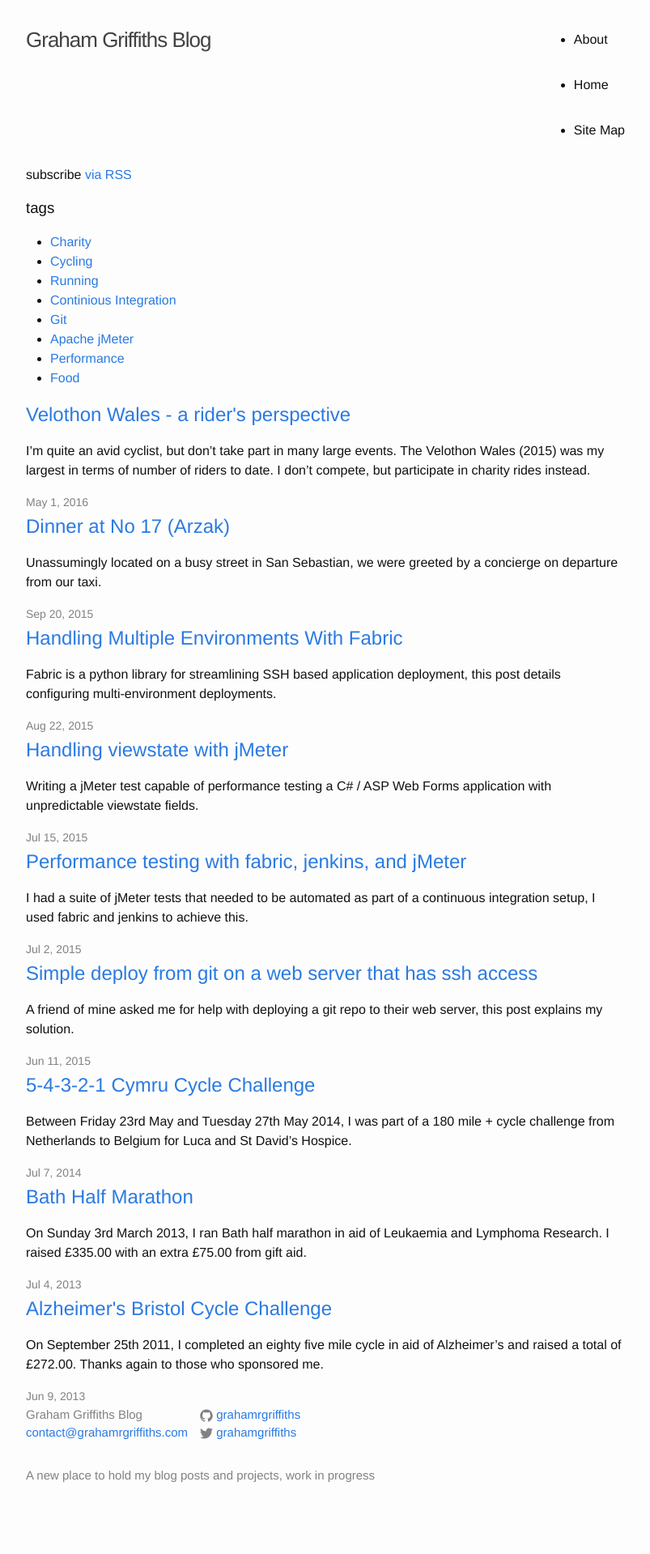
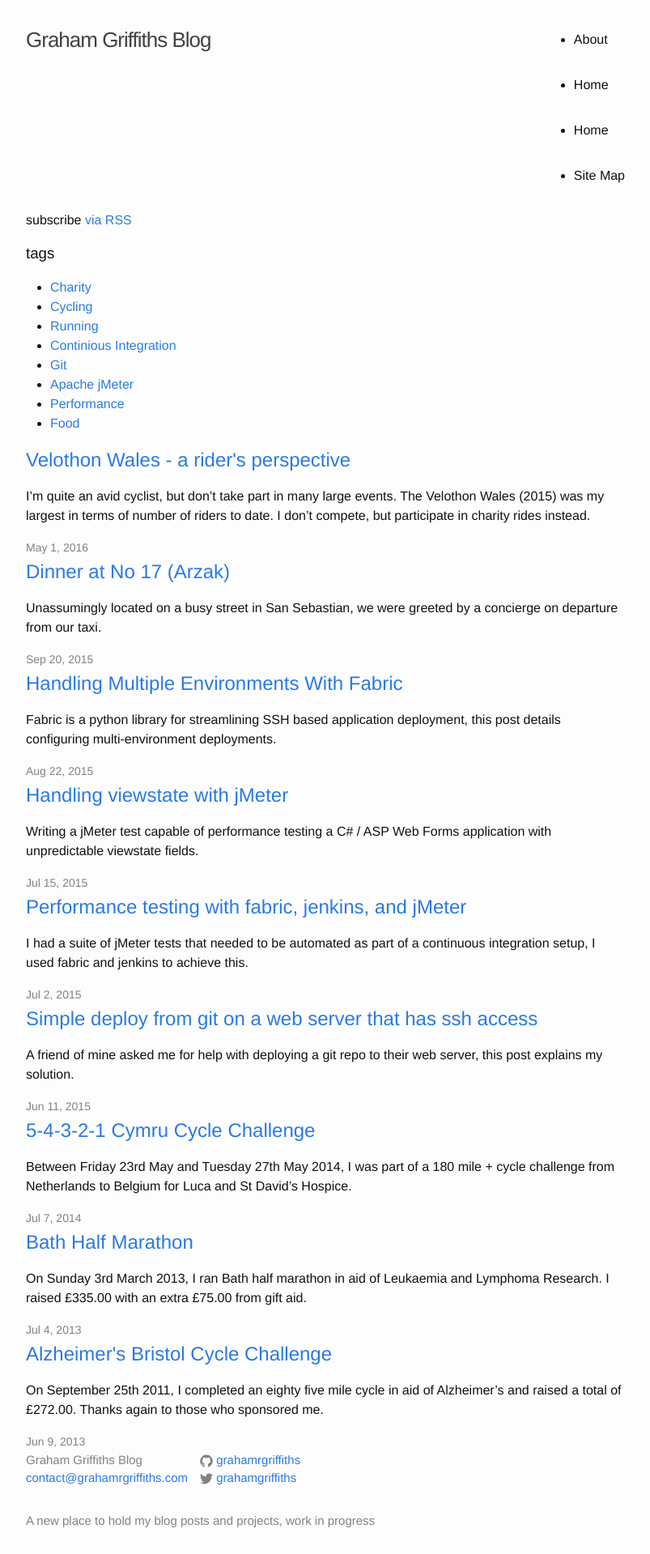
Before and after one commit to grahamrgriffiths/grahamrgriffiths.github.io, a Jekyll site: the page built from index.html, in a window 1280 px wide. Shown: the whole page at 81% size, without its empty margins (238-1041 px from the left). Built offline with Jekyll 4.4.1, drawn with Linux system fonts in a browser that asks for light colours; nearby versions of some CDN libraries; before the commit the page ends 1863 px from its top, so only the background shows below that.

Commit message:
case sensistive

```diff
--- a/_includes/header.html
+++ b/_includes/header.html
@@ -5,7 +5,7 @@
         <div class="trigger">
           <ul role="navigation" itemscope="itemscope" itemtype="http://schema.org/SiteNavigationElement">
             {% for page in site.pages %}
-              {% if page.title == "home" %}
+              {% if page.title == "Home" %}
                <li><a itemprop="url" class="page-link" href="https://blog.grahamrgriffiths.com/home">
                   <span itemprop="name">Home</span></a></li>
               {% endif %}
```
